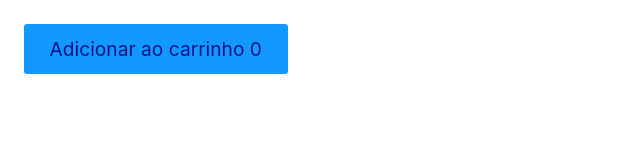
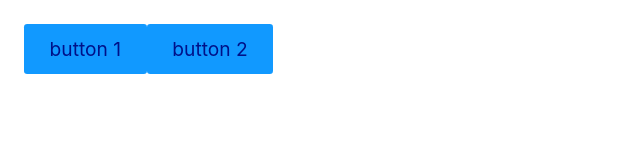
Before and after one commit to ArthurDetomi/React-Origamid, a React (Create React App) app in the folder modulo03-hooks/states/: page / in a window 1280 px wide. Shown: the top 160 px of the page, without its empty margins (0-640 px from the left). Built offline with nearby package versions, Linux system fonts and the light colour scheme.

Commit message:
useMemo e useCallBack - Hooks

```diff
--- a/modulo03-hooks/states/src/App.js
+++ b/modulo03-hooks/states/src/App.js
@@ -1,8 +1,9 @@
-import UseRefAula2 from "./components/useRef/UseRefAula2";
+import UseCallBackAula from "./components/useMemoAndCallBack/UseCallBackAula";
+
 function App() {
   return (
     <div>
-      <UseRefAula2 />
+      <UseCallBackAula />
     </div>
   );
 }
--- /dev/null
+++ b/modulo03-hooks/states/src/components/useMemoAndCallBack/UseCallBackAula.jsx
@@ -0,0 +1,32 @@
+import React from "react";
+
+const set1 = new Set();
+const set2 = new Set();
+
+const UseCallBackAula = () => {
+  const [nada, setNada] = React.useState(null);
+  const func1 = () => {
+    console.log("teste 1");
+    setNada("asdas");
+  };
+
+  const func2 = React.useCallback(() => {
+    console.log("teste 2");
+    setNada("ashdjasghd");
+  }, []);
+
+  set1.add(func1);
+  set2.add(func2);
+
+  console.log("set 1 : ", set1.size);
+  console.log("set 2 :", set2.size);
+
+  return (
+    <div>
+      <button onClick={() => func1()}>button 1</button>
+      <button onClick={() => func2()}>button 2</button>
+    </div>
+  );
+};
+
+export default UseCallBackAula;
```
Also changed, not shown: modulo03-hooks/states/src/components/useMemoAndCallBack/UseMemoAula.jsx (added, +29 -0 lines).
